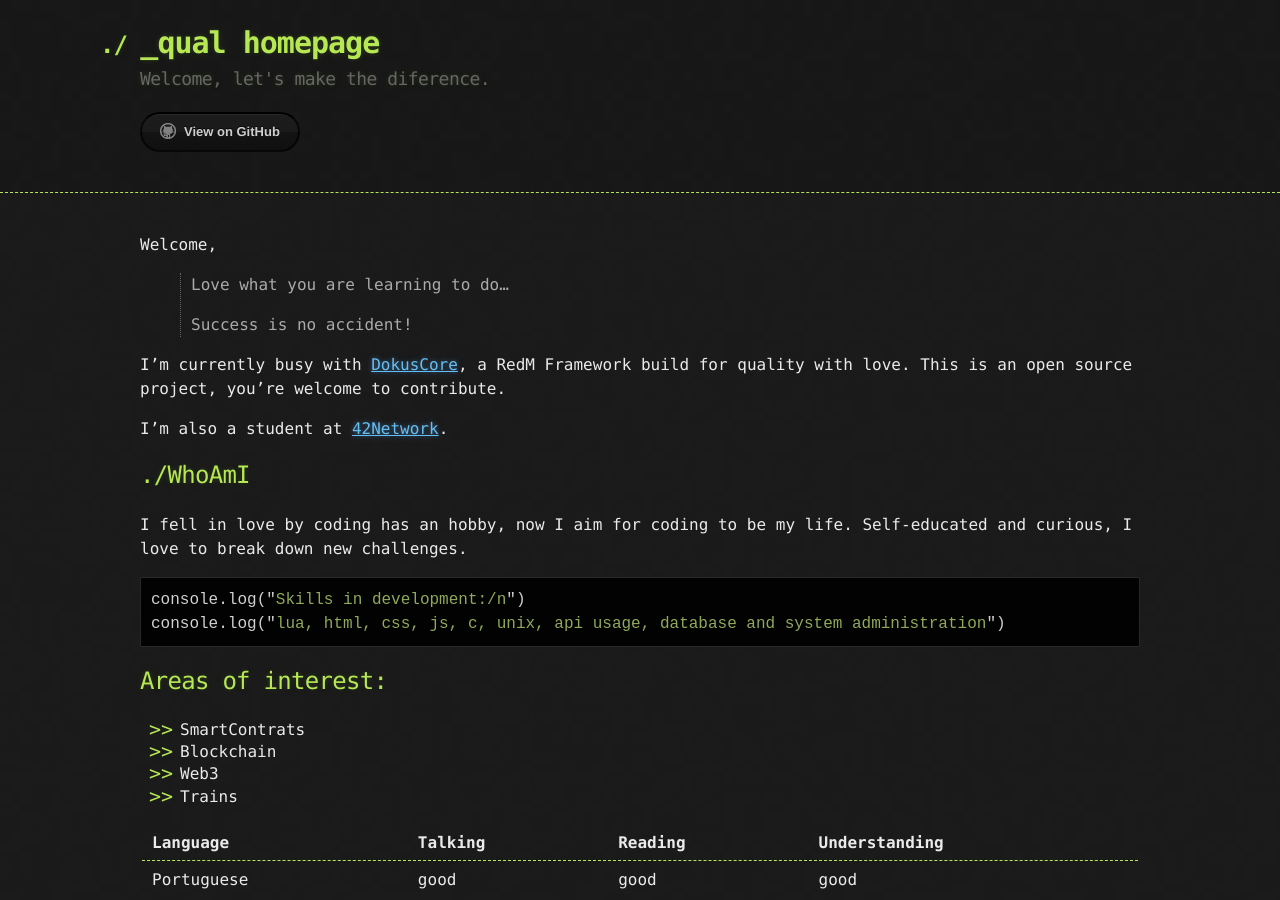
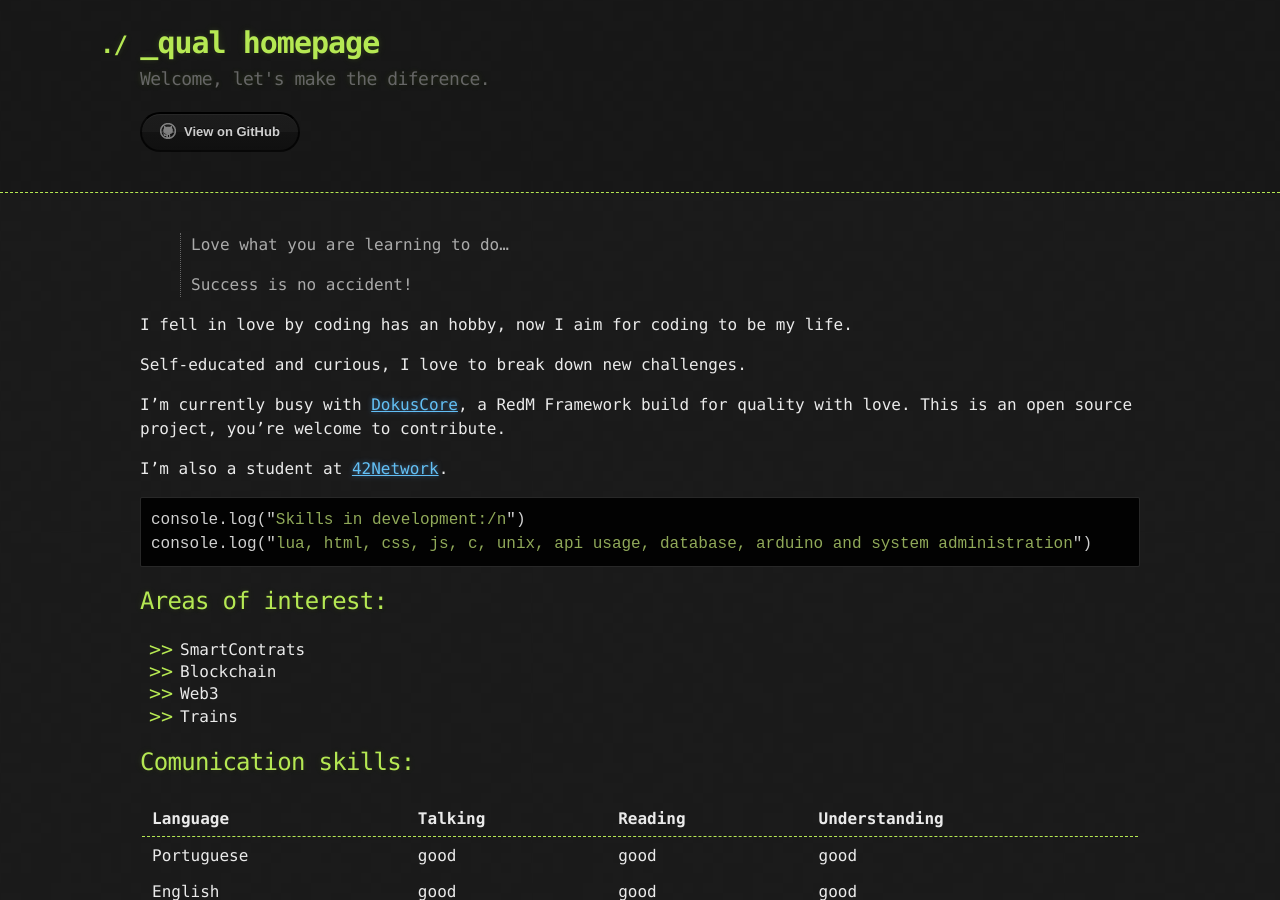
Before and after one commit to galves46/galves46.github.io, a Jekyll site: the page built from index.md, in a window 1280 px wide and 900 px high. Built offline with Jekyll 4.4.1, drawn with Linux system fonts in a browser that asks for light colours.

Commit message:
Update index.md

````diff
--- a/index.md
+++ b/index.md
@@ -2,26 +2,24 @@
 layout: default
 ---
 
-Welcome,
 
 > Love what you are learning to do...
 >
 > Success is no accident!
+
+I fell in love by coding has an hobby, now I aim for coding to be my life.
+
+Self-educated and curious, I love to break down new challenges.
 
 I'm currently busy with [DokusCore](https://dokuscore.com/), a RedM Framework build for quality with love.
 This is an open source project, you're welcome to contribute.
 
 I'm also a student at [42Network](https://www.42network.org/).
 
-## ./WhoAmI
-
-I fell in love by coding has an hobby, now I aim for coding to be my life.
-Self-educated and curious, I love to break down new challenges.
-
 
 ```js
 console.log("Skills in development:/n")
-console.log("lua, html, css, js, c, unix, api usage, database and system administration")
+console.log("lua, html, css, js, c, unix, api usage, database, arduino and system administration")
 ```
 
 ## Areas of interest:
@@ -31,6 +29,7 @@ console.log("lua, html, css, js, c, unix, api usage, database and system adminis
 *   Web3
 *   Trains
 
+## Comunication skills:
 
 | Language     | Talking   | Reading | Understanding |
 |:-------------|:----------|:--------|:--------------|
````
